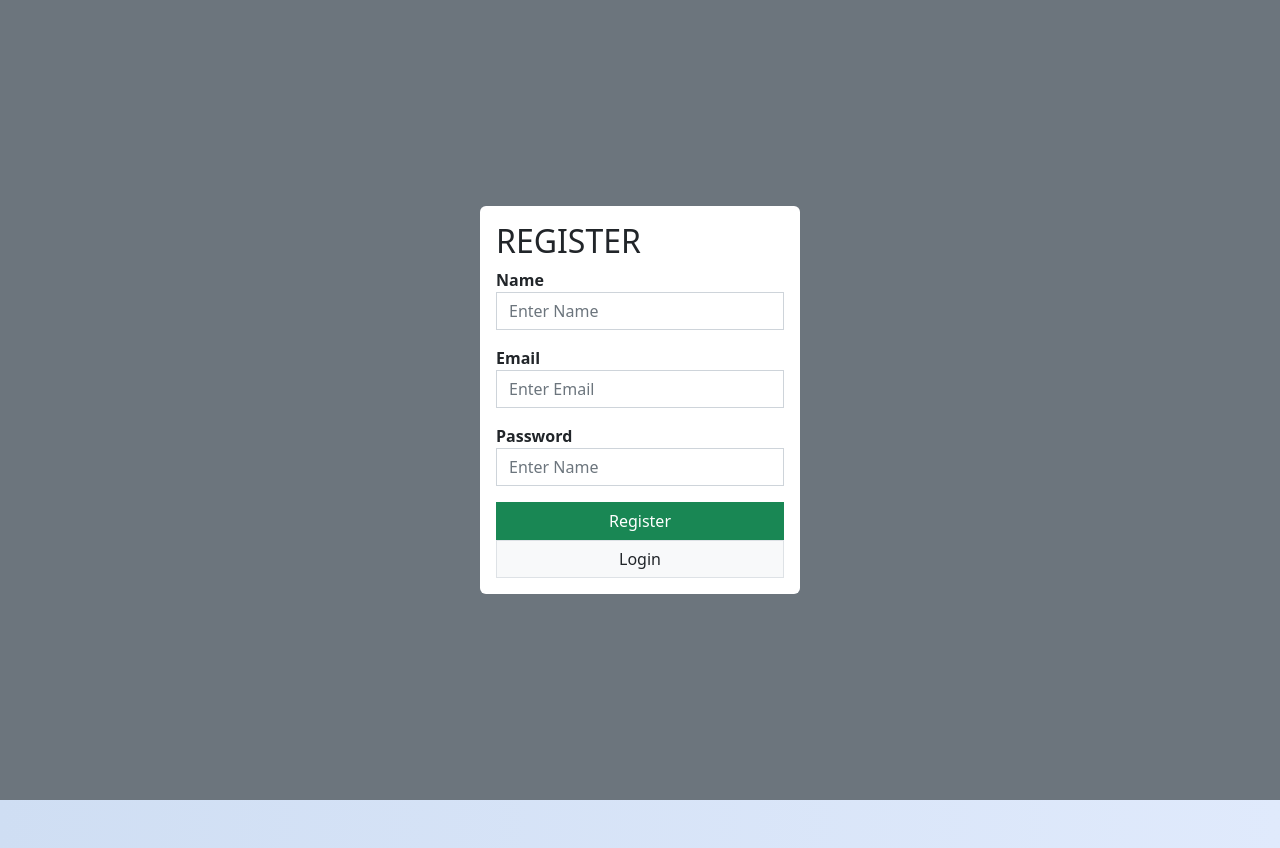
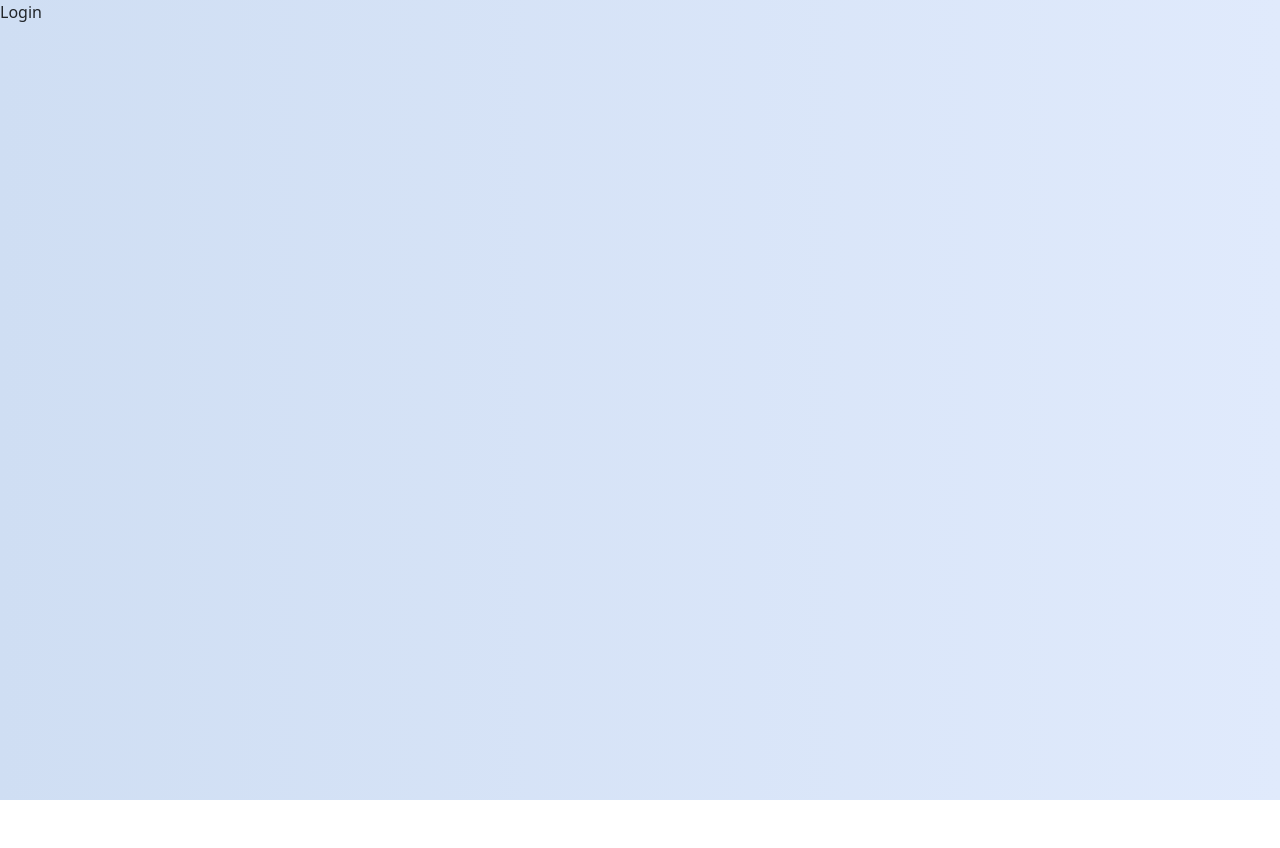
Before and after one commit to diegosva14/mern-stack-test, a React (Create React App) app in the folder frontend/: page /login in a window 1280 px wide. After the commit the page ends 800 px from the top, so only its background shows below. Built offline with nearby package versions, Linux system fonts and the light colour scheme; the HTML template or start-up script is replaced by a standard one.

Commit message:
commited

```diff
--- a/frontend/src/App.js
+++ b/frontend/src/App.js
@@ -7,17 +7,19 @@ import NotesList from './components/NotesList';
 import CreateNote from './components/CreateNote';
 import CreateUser from './components/CreateUser';
 import SignUp from './components/SignUp';
+import Login from './components/Login';
 
 function App() {
   return (
 
     <Router>
 
-    <SignUp/>
 
 
+    <Route path="/signup" component={SignUp} />
+    <Route path="/login" component={Login} />
     <div className="container p-4">
-    <Route path="/signup" component={SignUp} />
+
       <Route path="/" exact component={NotesList} />
       <Route path={"/edit/:id"} component={CreateNote} />
       <Route path="/create" component={CreateNote} />
--- /dev/null
+++ b/frontend/src/components/Login.js
@@ -0,0 +1,11 @@
+import React, { Component } from 'react'
+
+export default class Login extends Component {
+    render(){
+    return(
+    <div>
+    Login
+    </div>
+    );
+    }
+}
--- a/frontend/src/components/SignUp.js
+++ b/frontend/src/components/SignUp.js
@@ -51,10 +51,11 @@ export default class NotesList extends Component {
                     <button type='submit' className='btn btn-success w-100 rounded-0'>
                     Register
                     </button>
-                    <button className='btn btn-default border w-100 bg-light rounded-0 text-decoration-none'>
+                    </form>
+                    <Link to='/login' className='btn btn-default border w-100 bg-light rounded-0 text-decoration-none'>
                         Login
-                    </button>
-                </form>
+                    </Link>
+
 
 
 
```
